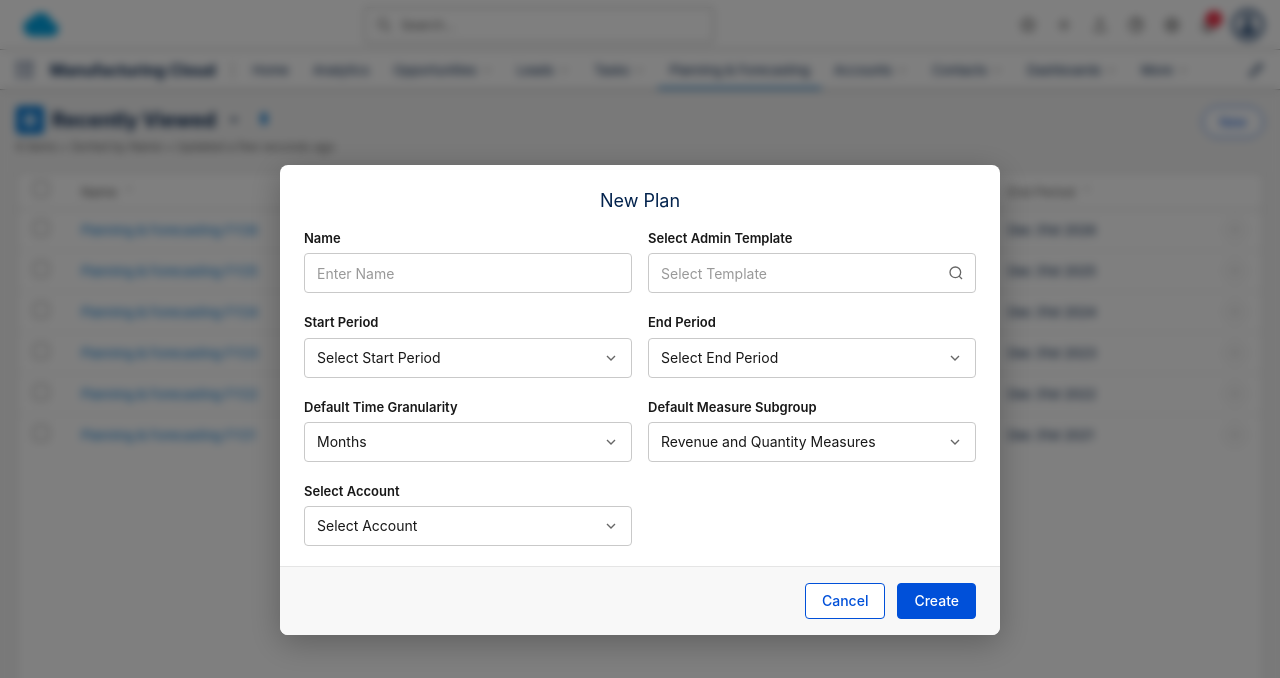
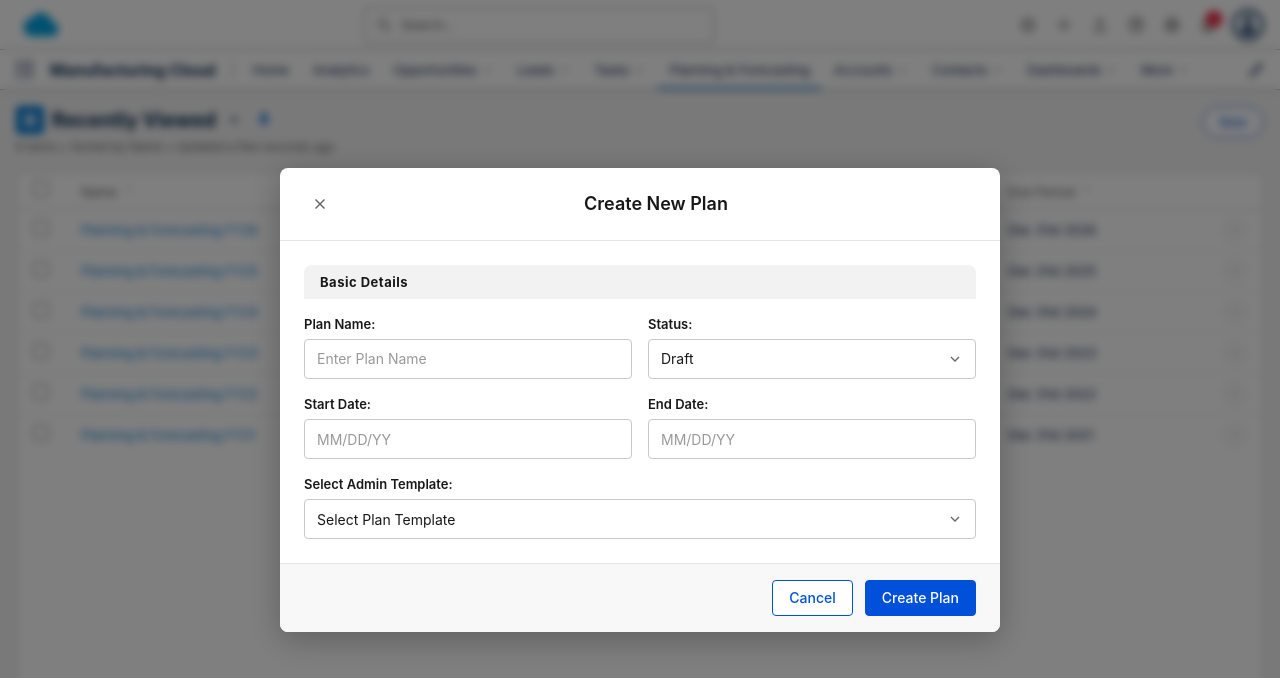
Before and after one commit to lakshmitv-netizen/Forecasting-grid, a React (Vite) app: page /planning-forecasting-list in a window 1280 px wide. Both pictures are taken after a click on the button "New". Shown: the top 678 px of the page. Built offline with nearby package versions, Linux system fonts and the light colour scheme.

Commit message:
Update Create New Plan modal with new wireframe design

```diff
--- a/src/pages/PlanningForecastingListPage.tsx
+++ b/src/pages/PlanningForecastingListPage.tsx
@@ -26,13 +26,14 @@ const PlanningForecastingListPage: React.FC = () => {
   const [selectAll, setSelectAll] = useState(false);
   const [isModalOpen, setIsModalOpen] = useState(false);
   const [newRecord, setNewRecord] = useState({
-    name: '',
-    adminTemplate: '',
-    account: '',
-    startPeriod: '',
-    endPeriod: '',
-    defaultMeasureSubgroup: 'revenue-quantity',
-    defaultTimeGranularity: 'months'
+    planName: '',
+    status: 'draft',
+    startDate: '',
+    endDate: '',
+    planTemplate: '',
+    planningAccount: '',
+    planningLevel: 'category',
+    listView: ''
   });
 
   const handleSelectAll = () => {
@@ -172,120 +173,159 @@ const PlanningForecastingListPage: React.FC = () => {
         <div className="list-page-modal-overlay" onClick={() => setIsModalOpen(false)}>
           <div className="list-page-modal" onClick={(e) => e.stopPropagation()}>
             <div className="list-page-modal-header">
-              <h2 className="list-page-modal-title">New Plan</h2>
+              <button className="list-page-modal-close" onClick={() => setIsModalOpen(false)}>
+                <svg viewBox="0 0 24 24" fill="none" stroke="currentColor" strokeWidth="2">
+                  <line x1="18" y1="6" x2="6" y2="18"></line>
+                  <line x1="6" y1="6" x2="18" y2="18"></line>
+                </svg>
+              </button>
+              <h2 className="list-page-modal-title">Create New Plan</h2>
             </div>
             <div className="list-page-modal-body">
+              {/* BASIC DETAILS Section */}
+              <div className="list-page-modal-section">
+                <h3 className="list-page-modal-section-title">Basic Details</h3>
                 <div className="list-page-modal-row">
                   <div className="list-page-modal-field">
-                  <label className="list-page-modal-label">Name</label>
+                    <label className="list-page-modal-label">Plan Name:</label>
                     <input
                       type="text"
                       className="list-page-modal-input"
-                    value={newRecord.name}
-                    onChange={(e) => setNewRecord({...newRecord, name: e.target.value})}
-                    placeholder="Enter Name"
+                      value={newRecord.planName}
+                      onChange={(e) => setNewRecord({...newRecord, planName: e.target.value})}
+                      placeholder="Enter Plan Name"
                     />
                   </div>
                   <div className="list-page-modal-field">
-                  <label className="list-page-modal-label">Select Admin Template</label>
-                  <div className="list-page-modal-search-wrapper">
-                    <input
-                      type="text"
-                      className="list-page-modal-input list-page-modal-search-input"
-                      value={newRecord.adminTemplate}
-                      onChange={(e) => setNewRecord({...newRecord, adminTemplate: e.target.value})}
-                      placeholder="Select Template"
-                    />
-                    <svg className="list-page-modal-search-icon" viewBox="0 0 24 24" fill="none" stroke="currentColor" strokeWidth="2">
-                      <circle cx="11" cy="11" r="8"/>
-                      <path d="M21 21l-4.35-4.35"/>
-                    </svg>
-                  </div>
-                </div>
-              </div>
-              <div className="list-page-modal-row">
-                <div className="list-page-modal-field">
-                  <label className="list-page-modal-label">Start Period</label>
+                    <label className="list-page-modal-label">Status:</label>
                     <select
                       className="list-page-modal-select"
-                    value={newRecord.startPeriod}
-                    onChange={(e) => setNewRecord({...newRecord, startPeriod: e.target.value})}
+                      value={newRecord.status}
+                      onChange={(e) => setNewRecord({...newRecord, status: e.target.value})}
                     >
-                    <option value="">Select Start Period</option>
-                    <option value="jan-2026">Jan 2026</option>
-                    <option value="feb-2026">Feb 2026</option>
-                    <option value="mar-2026">Mar 2026</option>
-                    <option value="q1-2026">Q1 2026</option>
-                    <option value="q2-2026">Q2 2026</option>
-                  </select>
-                </div>
-                <div className="list-page-modal-field">
-                  <label className="list-page-modal-label">End Period</label>
-                  <select
-                    className="list-page-modal-select"
-                    value={newRecord.endPeriod}
-                    onChange={(e) => setNewRecord({...newRecord, endPeriod: e.target.value})}
-                  >
-                    <option value="">Select End Period</option>
-                    <option value="dec-2026">Dec 2026</option>
-                    <option value="nov-2026">Nov 2026</option>
-                    <option value="oct-2026">Oct 2026</option>
-                    <option value="q4-2026">Q4 2026</option>
-                    <option value="q3-2026">Q3 2026</option>
+                      <option value="draft">Draft</option>
+                      <option value="active">Active</option>
+                      <option value="completed">Completed</option>
                     </select>
                   </div>
                 </div>
                 <div className="list-page-modal-row">
                   <div className="list-page-modal-field">
-                  <label className="list-page-modal-label">Default Time Granularity</label>
+                    <label className="list-page-modal-label">Start Date:</label>
+                    <input
+                      type="text"
+                      className="list-page-modal-input"
+                      value={newRecord.startDate}
+                      onChange={(e) => setNewRecord({...newRecord, startDate: e.target.value})}
+                      placeholder="MM/DD/YY"
+                    />
+                  </div>
+                  <div className="list-page-modal-field">
+                    <label className="list-page-modal-label">End Date:</label>
+                    <input
+                      type="text"
+                      className="list-page-modal-input"
+                      value={newRecord.endDate}
+                      onChange={(e) => setNewRecord({...newRecord, endDate: e.target.value})}
+                      placeholder="MM/DD/YY"
+                    />
+                  </div>
+                </div>
+                <div className="list-page-modal-row">
+                  <div className="list-page-modal-field list-page-modal-field-full">
+                      <label className="list-page-modal-label">Select Admin Template:</label>
                     <select
                       className="list-page-modal-select"
-                    value={newRecord.defaultTimeGranularity}
-                    onChange={(e) => setNewRecord({...newRecord, defaultTimeGranularity: e.target.value})}
+                      value={newRecord.planTemplate}
+                      onChange={(e) => setNewRecord({...newRecord, planTemplate: e.target.value})}
                     >
-                    <option value="months">Months</option>
-                    <option value="quarters">Quarters</option>
-                    <option value="years">Years</option>
+                      <option value="">Select Plan Template</option>
+                      <option value="template-1">Template 1</option>
+                      <option value="template-2">Template 2</option>
+                      <option value="template-3">Template 3</option>
+                    </select>
+                  </div>
+                </div>
+              </div>
+
+              {/* ACCOUNT SCOPE Section - Progressive Disclosure */}
+              {newRecord.planTemplate && (
+                <div className="list-page-modal-section">
+                  <h3 className="list-page-modal-section-title">Account Scope</h3>
+                  <div className="list-page-modal-row">
+                    <div className="list-page-modal-field list-page-modal-field-full">
+                      <label className="list-page-modal-label">
+                        Select Account:
+                        <span className="list-page-modal-tooltip-wrapper">
+                          <span className="list-page-modal-tooltip-icon">i</span>
+                          <span className="list-page-modal-tooltip">
+                            All account nodes marked as "Planning" under the selected account will be displayed on the grid.
+                          </span>
+                        </span>
+                      </label>
+                      <select
+                        className="list-page-modal-select"
+                        value={newRecord.planningAccount}
+                        onChange={(e) => setNewRecord({...newRecord, planningAccount: e.target.value})}
+                      >
+                        <option value="">Select Account</option>
+                        <option value="acme-na">Acme North America</option>
+                        <option value="acme-eu">Acme Europe</option>
+                        <option value="acme-apac">Acme APAC</option>
+                      </select>
+                    </div>
+                  </div>
+                </div>
+              )}
+
+              {/* PRODUCT SCOPE Section - Progressive Disclosure */}
+              {newRecord.planTemplate && (
+                <div className="list-page-modal-section">
+                  <h3 className="list-page-modal-section-title">Product Scope</h3>
+                  <div className="list-page-modal-row">
+                    <div className="list-page-modal-field">
+                      <label className="list-page-modal-label">Product Level:</label>
+                      <select
+                        className="list-page-modal-select"
+                        value={newRecord.planningLevel}
+                        onChange={(e) => setNewRecord({...newRecord, planningLevel: e.target.value})}
+                      >
+                        <option value="category">Category</option>
+                        <option value="product">Product</option>
+                        <option value="subcategory">Subcategory</option>
                       </select>
                     </div>
                     <div className="list-page-modal-field">
-                  <label className="list-page-modal-label">Default Measure Subgroup</label>
+                      <label className="list-page-modal-label">
+                        Select Values:
+                        <span className="list-page-modal-tooltip-wrapper">
+                          <span className="list-page-modal-tooltip-icon">i</span>
+                          <span className="list-page-modal-tooltip">
+                            All Items in this listview will be populated as values for the selected product level and all their hierarchical descendants will be shown on the grid.
+                          </span>
+                        </span>
+                      </label>
                       <select
                         className="list-page-modal-select"
-                    value={newRecord.defaultMeasureSubgroup}
-                    onChange={(e) => setNewRecord({...newRecord, defaultMeasureSubgroup: e.target.value})}
+                        value={newRecord.listView}
+                        onChange={(e) => setNewRecord({...newRecord, listView: e.target.value})}
                       >
-                    <option value="revenue-quantity">Revenue and Quantity Measures</option>
-                    <option value="adjustment">Adjustment Measures</option>
+                        <option value="">Select List View</option>
+                        <option value="fast-growing">Fast Growing Categories</option>
+                        <option value="all">All Categories</option>
+                        <option value="custom">Custom List</option>
                       </select>
                     </div>
                   </div>
-              <div className="list-page-modal-row">
-                <div className="list-page-modal-field">
-                  <label className="list-page-modal-label">Select Account</label>
-                  <select
-                    className="list-page-modal-select"
-                    value={newRecord.account}
-                    onChange={(e) => setNewRecord({...newRecord, account: e.target.value})}
-                  >
-                    <option value="">Select Account</option>
-                    <option value="magnadrive-michigan">MagnaDrive - Michigan Plant</option>
-                    <option value="magnadrive-ohio">MagnaDrive - Ohio Plant</option>
-                    <option value="magnadrive-california">MagnaDrive - California Plant</option>
-                    <option value="acme-corp">ACME Corporation</option>
-                    <option value="tech-solutions">Tech Solutions Inc</option>
-                    <option value="global-manufacturing">Global Manufacturing Co</option>
-                  </select>
                 </div>
-                <div className="list-page-modal-field"></div>
-              </div>
+              )}
             </div>
             <div className="list-page-modal-footer">
               <button className="list-page-modal-cancel" onClick={() => setIsModalOpen(false)}>
                 Cancel
               </button>
               <button className="list-page-modal-create" onClick={() => setIsModalOpen(false)}>
-                Create
+                Create Plan
               </button>
             </div>
           </div>
--- a/src/styles/components/FiltersPanel.css
+++ b/src/styles/components/FiltersPanel.css
@@ -639,9 +639,7 @@
   background-color: var(--color-surface-white) !important;
   color: #0050D9 !important;
   border: 1px solid #0050D9 !important;
-}
-
-.filters-cancel-button:hover {
+}.filters-cancel-button:hover {
   background-color: #F0F7FF !important;
 }
 
--- a/src/styles/pages/PlanningForecastingListPage.css
+++ b/src/styles/pages/PlanningForecastingListPage.css
@@ -412,30 +412,76 @@
 
 .list-page-modal-header {
   display: flex !important;
-  justify-content: center !important;
+  justify-content: space-between !important;
   align-items: center !important;
-  padding: 24px 24px 16px !important;
-  border-bottom: none !important;
+  padding: 20px 24px !important;
+  border-bottom: 1px solid #e5e5e5 !important;
   background: transparent !important;
   position: relative !important;
 }
 
+.list-page-modal-close {
+  width: 32px !important;
+  height: 32px !important;
+  display: flex !important;
+  align-items: center !important;
+  justify-content: center !important;
+  background: transparent !important;
+  border: none !important;
+  cursor: pointer !important;
+  color: #666 !important;
+  padding: 0 !important;
+  border-radius: 4px !important;
+  transition: background-color 0.2s ease !important;
+}
+
+.list-page-modal-close:hover {
+  background-color: rgba(0, 0, 0, 0.05) !important;
+}
+
+.list-page-modal-close svg {
+  width: 18px !important;
+  height: 18px !important;
+}
+
 .list-page-modal-title {
   font-size: 18px !important;
-  font-weight: 400 !important;
-  color: var(--color-on-surface-3) !important;
+  font-weight: 600 !important;
+  color: #181818 !important;
   margin: 0 !important;
   line-height: 24px !important;
   font-family: 'Inter', -apple-system, BlinkMacSystemFont, 'Segoe UI', 'Roboto', 'Oxygen', 'Ubuntu', 'Cantarell', 'Fira Sans', 'Droid Sans', 'Helvetica Neue', sans-serif !important;
+  flex: 1 !important;
+  text-align: center !important;
 }
 
 .list-page-modal-body {
-  padding: 0 24px 20px !important;
+  padding: 24px !important;
   display: flex !important;
   flex-direction: column !important;
-  gap: 20px !important;
+  gap: 24px !important;
   max-height: calc(90vh - 180px) !important;
   overflow-y: auto !important;
+}
+
+.list-page-modal-section {
+  display: flex !important;
+  flex-direction: column !important;
+  gap: 16px !important;
+}
+
+.list-page-modal-section-title {
+  font-size: 13px !important;
+  font-weight: 700 !important;
+  color: #181818 !important;
+  margin: 0 !important;
+  padding: 8px 16px !important;
+  letter-spacing: 0.5px !important;
+  text-transform: none !important;
+  font-family: 'Inter', -apple-system, BlinkMacSystemFont, 'Segoe UI', 'Roboto', 'Oxygen', 'Ubuntu', 'Cantarell', 'Fira Sans', 'Droid Sans', 'Helvetica Neue', sans-serif !important;
+  background-color: #F2F2F2 !important;
+  border-radius: 8px 8px 0 0 !important;
+  width: 100% !important;
 }
 
 .list-page-modal-field {
@@ -443,6 +489,10 @@
   flex-direction: column !important;
   gap: 0 !important;
   flex: 1 !important;
+}
+
+.list-page-modal-field-full {
+  flex: 1 1 100% !important;
 }
 
 .list-page-modal-row {
@@ -595,3 +645,111 @@
   color: white !important;
   text-decoration: none !important;
 }
+
+.list-page-modal-info-text,
+.list-page-modal-warning-text {
+  font-size: 12px !important;
+  color: #666 !important;
+  margin: 0 !important;
+  display: flex !important;
+  align-items: flex-start !important;
+  gap: 6px !important;
+  font-family: 'Inter', -apple-system, BlinkMacSystemFont, 'Segoe UI', 'Roboto', 'Oxygen', 'Ubuntu', 'Cantarell', 'Fira Sans', 'Droid Sans', 'Helvetica Neue', sans-serif !important;
+  line-height: 1.5 !important;
+}
+
+.list-page-modal-info-icon {
+  display: inline-flex !important;
+  align-items: center !important;
+  justify-content: center !important;
+  width: 16px !important;
+  height: 16px !important;
+  border-radius: 50% !important;
+  background-color: #0176d3 !important;
+  color: white !important;
+  font-size: 11px !important;
+  font-weight: 600 !important;
+  flex-shrink: 0 !important;
+  margin-top: 2px !important;
+}
+
+.list-page-modal-warning-icon {
+  display: inline-flex !important;
+  align-items: center !important;
+  justify-content: center !important;
+  width: 16px !important;
+  height: 16px !important;
+  border-radius: 50% !important;
+  background-color: #ff9800 !important;
+  color: white !important;
+  font-size: 11px !important;
+  font-weight: 600 !important;
+  flex-shrink: 0 !important;
+  margin-top: 2px !important;
+}
+
+.list-page-modal-supporting-text {
+  font-size: 12px !important;
+  color: #666 !important;
+  margin: 8px 0 0 0 !important;
+  font-family: 'Inter', -apple-system, BlinkMacSystemFont, 'Segoe UI', 'Roboto', 'Oxygen', 'Ubuntu', 'Cantarell', 'Fira Sans', 'Droid Sans', 'Helvetica Neue', sans-serif !important;
+  line-height: 1.5 !important;
+}
+
+.list-page-modal-tooltip-wrapper {
+  position: relative !important;
+  display: inline-flex !important;
+  align-items: center !important;
+  margin-left: 6px !important;
+}
+
+.list-page-modal-tooltip-icon {
+  display: inline-flex !important;
+  align-items: center !important;
+  justify-content: center !important;
+  width: 16px !important;
+  height: 16px !important;
+  border-radius: 50% !important;
+  background-color: #0176d3 !important;
+  color: white !important;
+  font-size: 11px !important;
+  font-weight: 600 !important;
+  cursor: help !important;
+  font-family: 'Inter', -apple-system, BlinkMacSystemFont, 'Segoe UI', 'Roboto', 'Oxygen', 'Ubuntu', 'Cantarell', 'Fira Sans', 'Droid Sans', 'Helvetica Neue', sans-serif !important;
+}
+
+.list-page-modal-tooltip {
+  position: absolute !important;
+  bottom: 100% !important;
+  left: 50% !important;
+  transform: translateX(-50%) !important;
+  margin-bottom: 8px !important;
+  padding: 8px 12px !important;
+  background-color: #333 !important;
+  color: white !important;
+  font-size: 12px !important;
+  font-weight: 400 !important;
+  border-radius: 4px !important;
+  width: 280px !important;
+  opacity: 0 !important;
+  pointer-events: none !important;
+  transition: opacity 0.2s ease !important;
+  z-index: 1000 !important;
+  font-family: 'Inter', -apple-system, BlinkMacSystemFont, 'Segoe UI', 'Roboto', 'Oxygen', 'Ubuntu', 'Cantarell', 'Fira Sans', 'Droid Sans', 'Helvetica Neue', sans-serif !important;
+  line-height: 1.4 !important;
+  text-align: left !important;
+}
+
+.list-page-modal-tooltip-wrapper:hover .list-page-modal-tooltip {
+  opacity: 1 !important;
+}
+
+.list-page-modal-tooltip::after {
+  content: '' !important;
+  position: absolute !important;
+  top: 100% !important;
+  left: 50% !important;
+  transform: translateX(-50%) !important;
+  border: 5px solid transparent !important;
+  border-top-color: #333 !important;
+}
```
Lines whose indentation alone changed are shown as unchanged.
